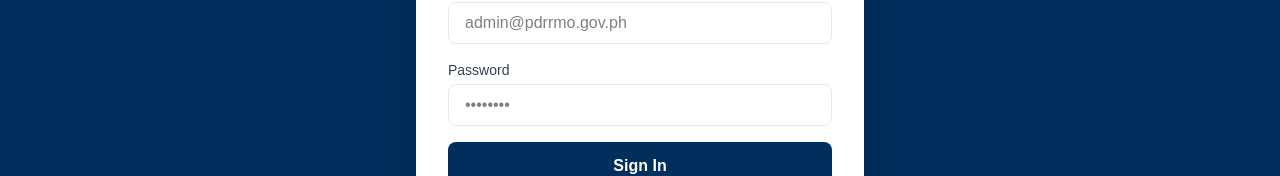
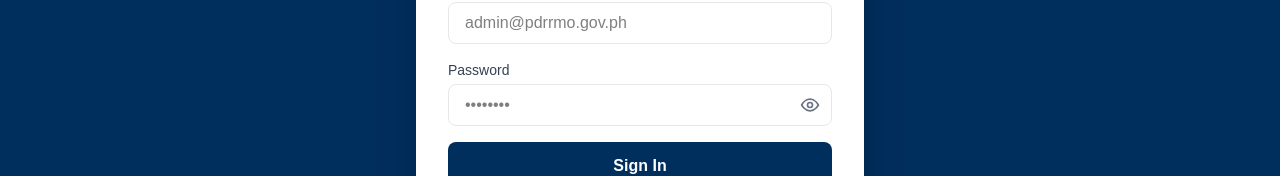
Before and after one commit to Nazersynx09/pdrrmoweb, a Next.js app: page /login in a window 1280 px wide. Shown: the part 470-646 px from the top of the page. Built offline with nearby package versions, Linux system fonts and the light colour scheme; no server answers.

Commit message:
add view password on admin login

```diff
--- a/app/login/page.tsx
+++ b/app/login/page.tsx
@@ -9,6 +9,7 @@ export default function AdminLogin() {
   const router = useRouter();
   const [email, setEmail] = useState('');
   const [password, setPassword] = useState('');
+  const [showPassword, setShowPassword] = useState(false);
   const [error, setError] = useState('');
   const [loading, setLoading] = useState(false);
 
@@ -56,15 +57,40 @@ export default function AdminLogin() {
           </div>
 
           <div>
-            <label className="block text-sm font-medium text-gray-700 mb-1">Password</label>
+  <label className="block text-sm font-medium text-gray-700 mb-1">
+    Password
+  </label>
+
+      <div className="relative">
         <input
-              type="password"
+          type={showPassword ? "text" : "password"}
           required
           value={password}
           onChange={(e) => setPassword(e.target.value)}
-              className="w-full px-4 py-2 border border-gray-200 rounded-lg focus:outline-none focus:ring-2 focus:ring-[#F58220] text-black"
+          className="w-full px-4 py-2 pr-12 border border-gray-200 rounded-lg focus:outline-none focus:ring-2 focus:ring-[#F58220] text-black"
           placeholder="••••••••"
         />
+
+        <button
+          type="button"
+          onClick={() => setShowPassword((shown) => !shown)}
+          aria-label={showPassword ? "Hide password" : "Show password"}
+          aria-pressed={showPassword}
+          className="absolute right-3 top-1/2 -translate-y-1/2 text-gray-500 hover:text-gray-700"
+        >
+          {showPassword ? (
+            <svg aria-hidden="true" viewBox="0 0 24 24" fill="none" stroke="currentColor" strokeWidth="2" className="h-5 w-5">
+              <path d="M3 3l18 18M10.6 10.6a2 2 0 002.8 2.8" />
+              <path d="M9.9 5.2A10.8 10.8 0 0112 5c5 0 8.3 4.5 9 7-.3 1.1-1 2.3-2 3.3M6.2 6.2C3.9 7.7 2.4 10 2 12c.7 2.5 4 7 10 7 1.1 0 2.1-.2 3-.5" />
+            </svg>
+          ) : (
+            <svg aria-hidden="true" viewBox="0 0 24 24" fill="none" stroke="currentColor" strokeWidth="2" className="h-5 w-5">
+              <path d="M2 12s3.6-7 10-7 10 7 10 7-3.6 7-10 7-10-7-10-7z" />
+              <circle cx="12" cy="12" r="3" />
+            </svg>
+          )}
+        </button>
+      </div>
     </div>
 
           {error && (
```
Lines whose indentation alone changed are shown as unchanged.
